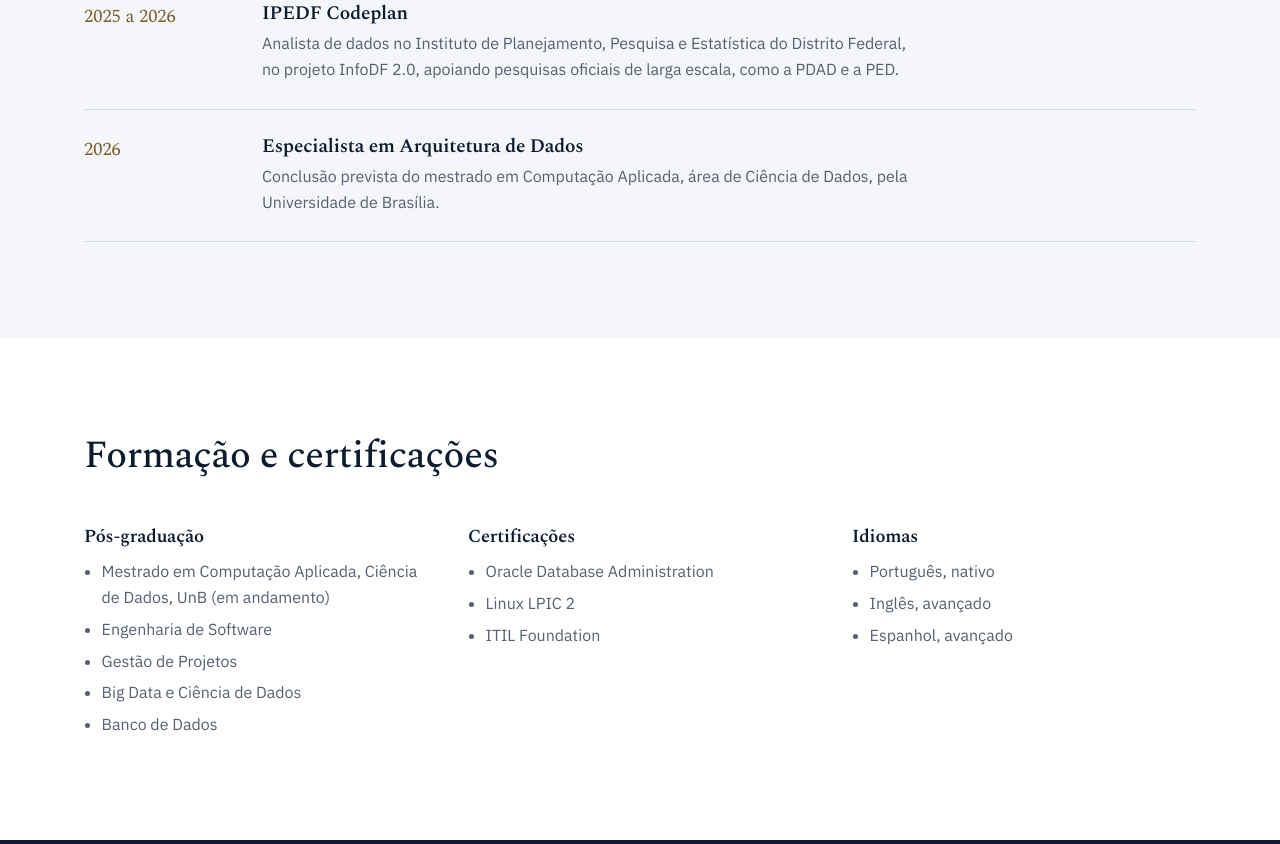
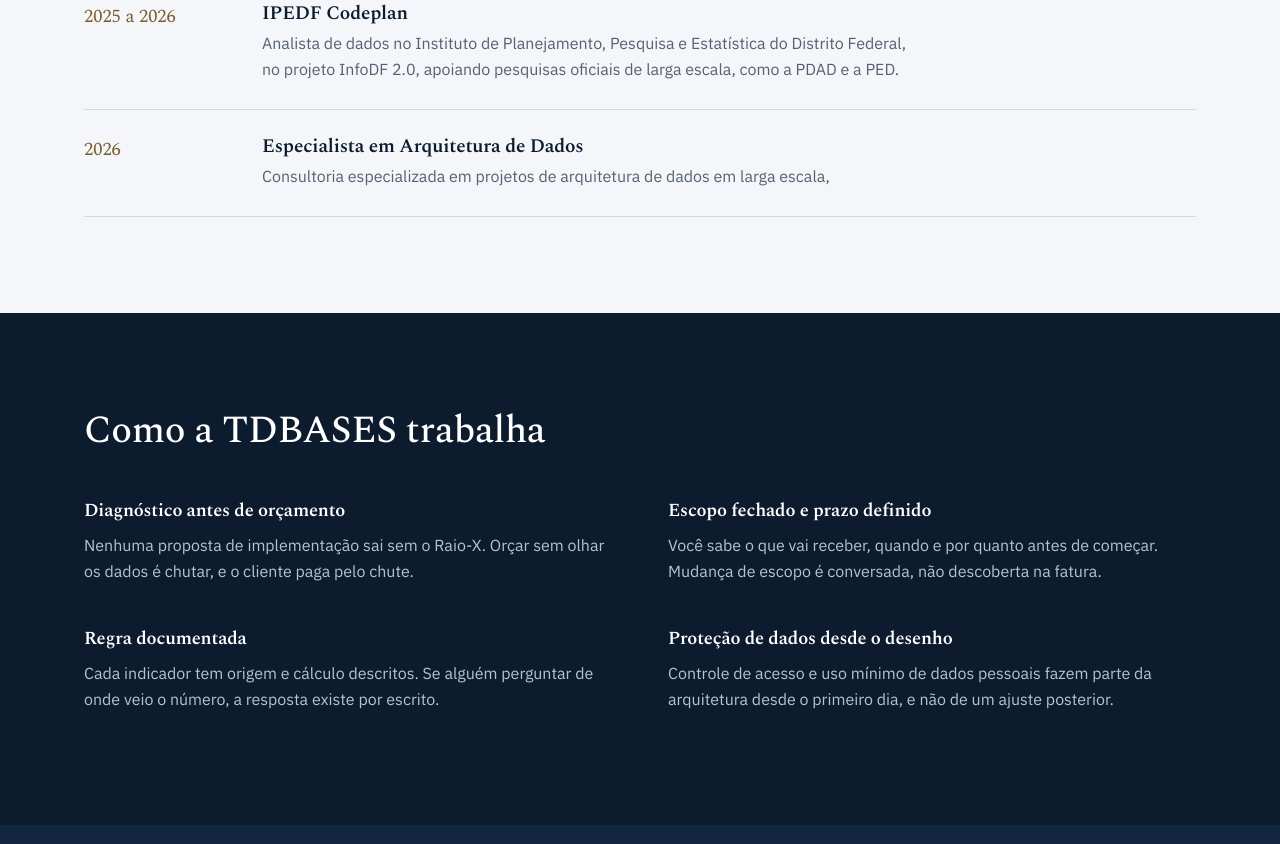
Before and after one commit to tdbroott/tdbases-site, a plain HTML site: page sobre.html in a window 1280 px wide. Shown: the part 1817-2661 px from the top of the page. Drawn offline with nearby package versions, Linux system fonts and the light colour scheme.

Commit message:
Atualiza texto do arquivo SOBRE

```diff
--- a/sobre.html
+++ b/sobre.html
@@ -276,18 +276,18 @@
 <li><span class="when">2012 a 2025</span><div><h3>IAFIS Group Biometric and Forensics, Brasília</h3><p>Analista sênior de dados, DBA e arquiteto de dados na construção da solução de Business Intelligence da Polícia Federal brasileira, em cooperação com a INTERPOL. No mesmo período, projetos internacionais de dados no Brasil, Peru, Argentina, Panamá, Jamaica, Chile e Honduras.</p></div></li>
 <li><span class="when">2025</span><div><h3>Publicação científica</h3><p>Artigo publicado pela Sociedade Brasileira de Computação (SBC), em julho de 2025.</p></div></li>
 <li><span class="when">2025 a 2026</span><div><h3>IPEDF Codeplan</h3><p>Analista de dados no Instituto de Planejamento, Pesquisa e Estatística do Distrito Federal, no projeto InfoDF 2.0, apoiando pesquisas oficiais de larga escala, como a PDAD e a PED.</p></div></li>
-<li><span class="when">2026</span><div><h3>Especialista em Arquitetura de Dados</h3><p>Conclusão prevista do mestrado em Computação Aplicada, área de Ciência de Dados, pela Universidade de Brasília.</p></div></li>
+<li><span class="when">2026</span><div><h3>Especialista em Arquitetura de Dados</h3><p>Consultoria especializada em projetos de arquitetura de dados em larga escala,</p></div></li>
 </ol>
 </div></section>
 
-<section><div class="wrap">
-<div class="head-block"><h2>Formação e certificações</h2></div>
+<!-- <section><div class="wrap">
+<div class="head-block"><h2>Formação</h2></div>
 <div class="creds">
-<div><h3>Pós-graduação</h3><ul><li>Mestrado em Computação Aplicada, Ciência de Dados, UnB (em andamento)</li><li>Engenharia de Software</li><li>Gestão de Projetos</li><li>Big Data e Ciência de Dados</li><li>Banco de Dados</li></ul></div>
+<div><h3>Pós-graduação</h3><ul><li>Mestrando Ciência de Dados, UnB</li><li>Engenharia de Software</li><li>Gestão de Projetos</li><li>Big Data e Ciência de Dados</li><li>Banco de Dados</li></ul></div>
 <div><h3>Certificações</h3><ul><li>Oracle Database Administration</li><li>Linux LPIC 2</li><li>ITIL Foundation</li></ul></div>
 <div><h3>Idiomas</h3><ul><li>Português, nativo</li><li>Inglês, avançado</li><li>Espanhol, avançado</li></ul></div>
 </div>
-</div></section>
+</div></section>-->
 
 <section class="bg-navy"><div class="wrap">
 <div class="head-block"><h2>Como a TDBASES trabalha</h2></div>
```
